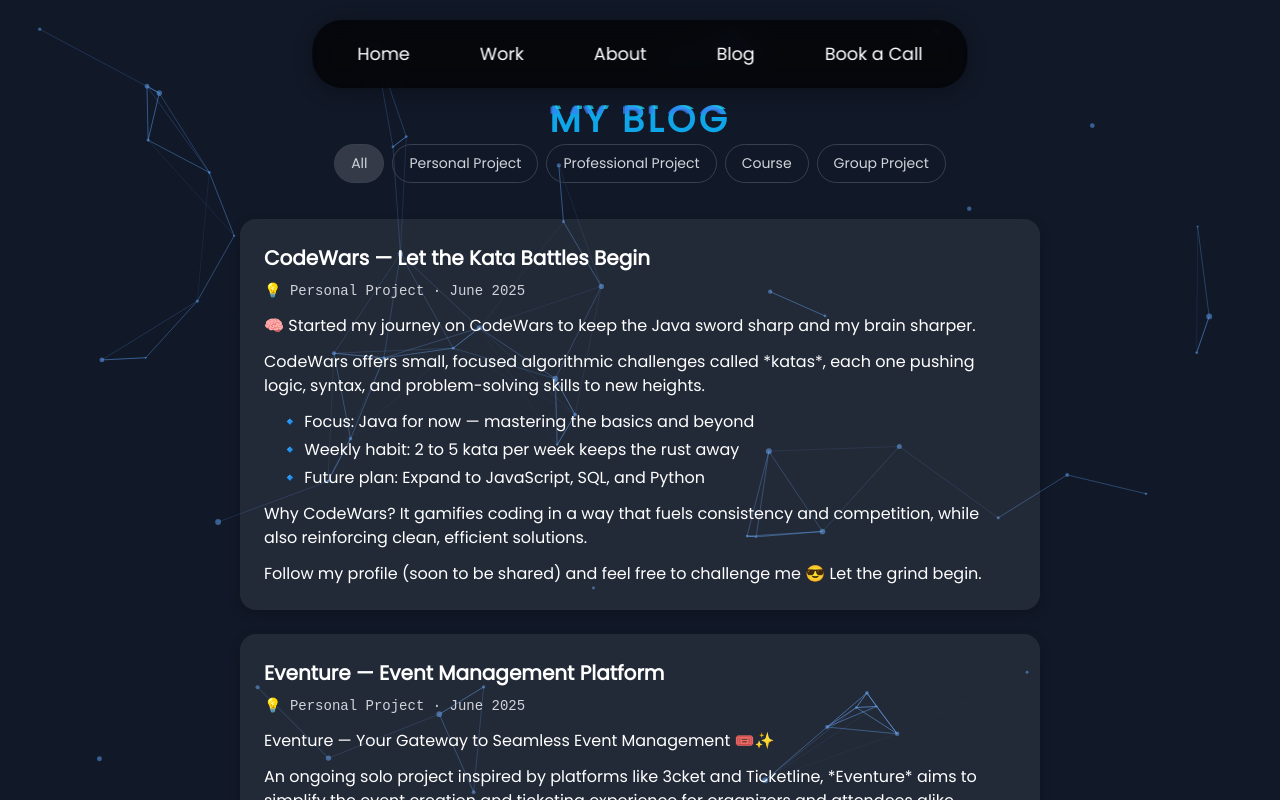
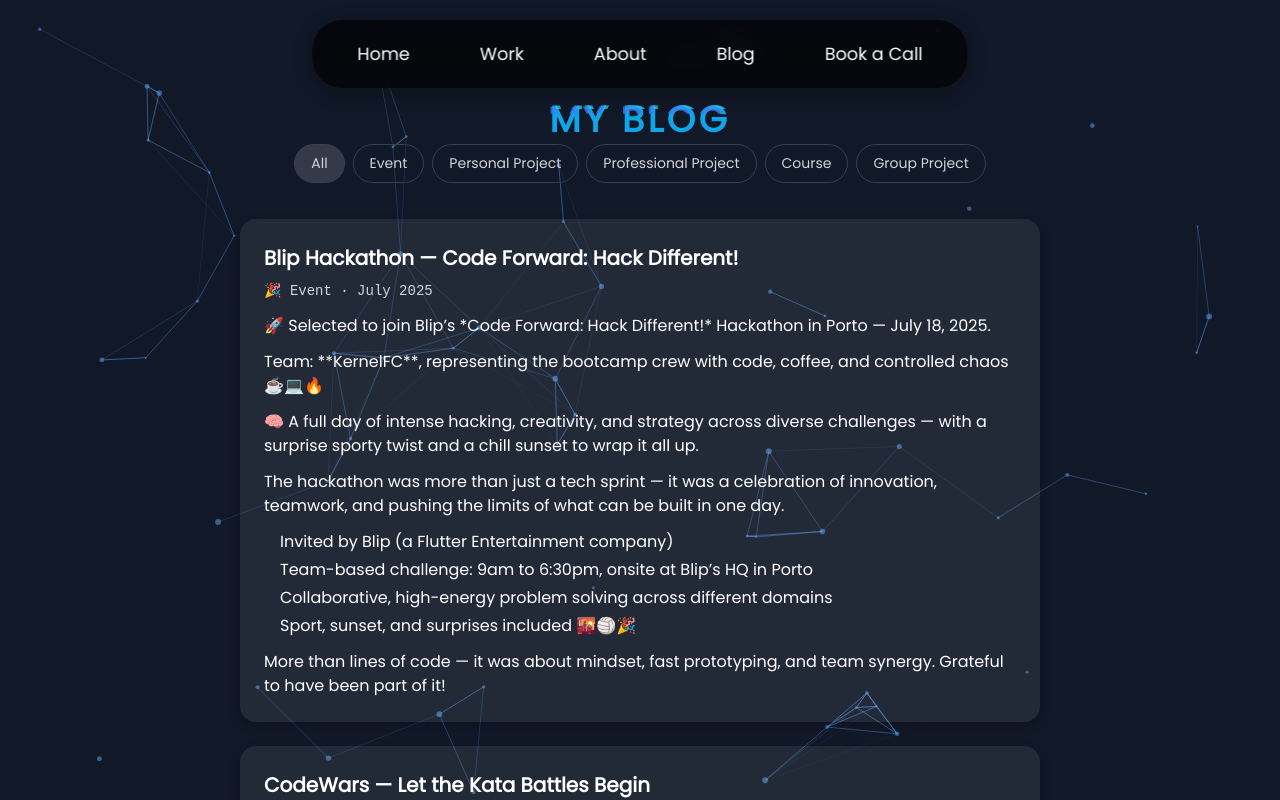
Before and after one commit to oliveirammluis/lodevpage, a React (Create React App) app in the folder frontend/: page /blog in a window 1280 px wide. Built offline with nearby package versions, Linux system fonts and the light colour scheme; the HTML template or start-up script is replaced by a standard one.

Commit message:
feat: add Blip Hackathon and Lisbon AI panel to Blog

```diff
--- a/frontend/src/pages/Blog.js
+++ b/frontend/src/pages/Blog.js
@@ -4,6 +4,57 @@
 import '../styles/Blog.css';
 
 const posts = [
+  {
+    title: 'Vibe Coding & The Future of Software',
+    date: 'May 2025',
+    sortDate: '2025-05-29',
+    category: 'Event',
+    description: [
+      '🧠 *Vibe Coding, AI, and strong opinions on the future of software* — Lisbon, May 29, 2025.',
+      'Three voices. One panel. Endless insights on how we code and why it matters:',
+      {
+        type: 'list',
+        items: [
+          '➡️ **Ben Joffe** on building at the speed of thought with Vibe Coding',
+          '➡️ **Renata Santos** on scaling AI and the realities of large models',
+          '➡️ **Rui Ferrão** defending the fundamentals: clean architecture and smart refactoring'
+        ]
+      },
+      '🎤 Panel: *Old School × New School* — sparked honest, heated debates:',
+      {
+        type: 'list',
+        items: [
+          '✅ Refactor or rewrite?',
+          '✅ AI-first workflows vs foundational skills',
+          '✅ Navigating a world where models write half your code'
+        ]
+      },
+      '💡 Key takeaway: *Using AI to learn faster gives you an edge. Using AI just to finish faster… not so much.*',
+      '🙌 Big shoutout to the Lisbon crowd — and the **Kernel Fried Chickens** (Mónica, Bruno, Joana, Marcelo, João, Diogo) for showing up strong with northern spirit and hunger to grow. 💪'
+    ]
+  },
+  {
+    title: 'Blip Hackathon — Code Forward: Hack Different!',
+    date: 'July 2025',
+    sortDate: '2025-07-18',
+    category: 'Event',
+    description: [
+      '🚀 Selected to join Blip’s *Code Forward: Hack Different!* Hackathon in Porto — July 18, 2025.',
+      'Team: **KernelFC**, representing the bootcamp crew with code, coffee, and controlled chaos ☕💻🔥',
+      '🧠 A full day of intense hacking, creativity, and strategy across diverse challenges — with a surprise sporty twist and a chill sunset to wrap it all up.',
+      'The hackathon was more than just a tech sprint — it was a celebration of innovation, teamwork, and pushing the limits of what can be built in one day.',
+      {
+        type: 'list',
+        items: [
+          'Invited by Blip (a Flutter Entertainment company)',
+          'Team-based challenge: 9am to 6:30pm, onsite at Blip’s HQ in Porto',
+          'Collaborative, high-energy problem solving across different domains',
+          'Sport, sunset, and surprises included 🌇🏐🎉'
+        ]
+      },
+      'More than lines of code — it was about mindset, fast prototyping, and team synergy. Grateful to have been part of it!'
+    ]
+  },
   {
     title: 'Full Stack Web Developer Bootcamp',
     date: 'May 2025',
@@ -195,6 +246,7 @@
     case 'Personal Project': return '💡';
     case 'Professional Project': return '🌐';
     case 'Group Project': return '🤝';
+    case 'Event': return '🎉';
     default: return '📝';
   }
 };
```
